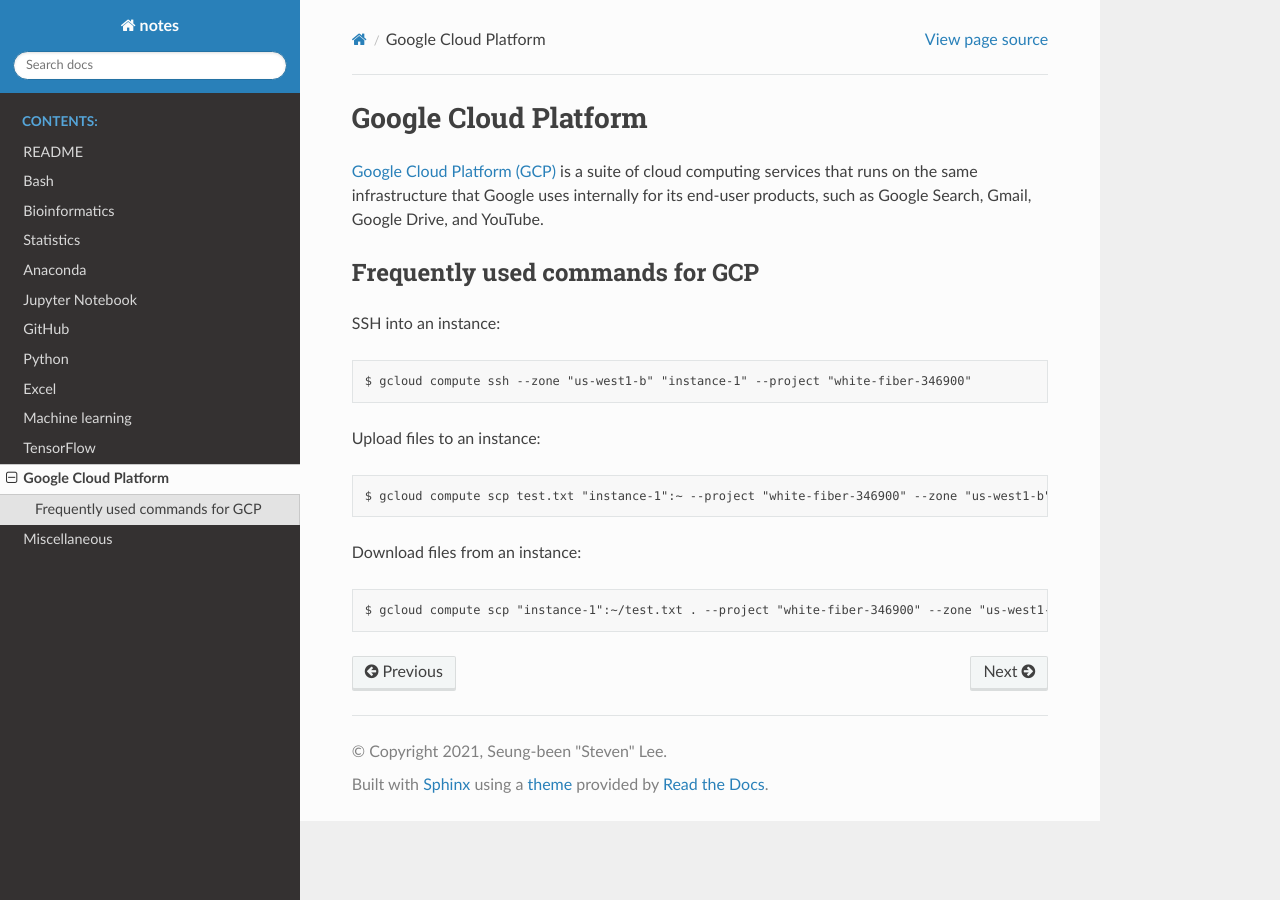
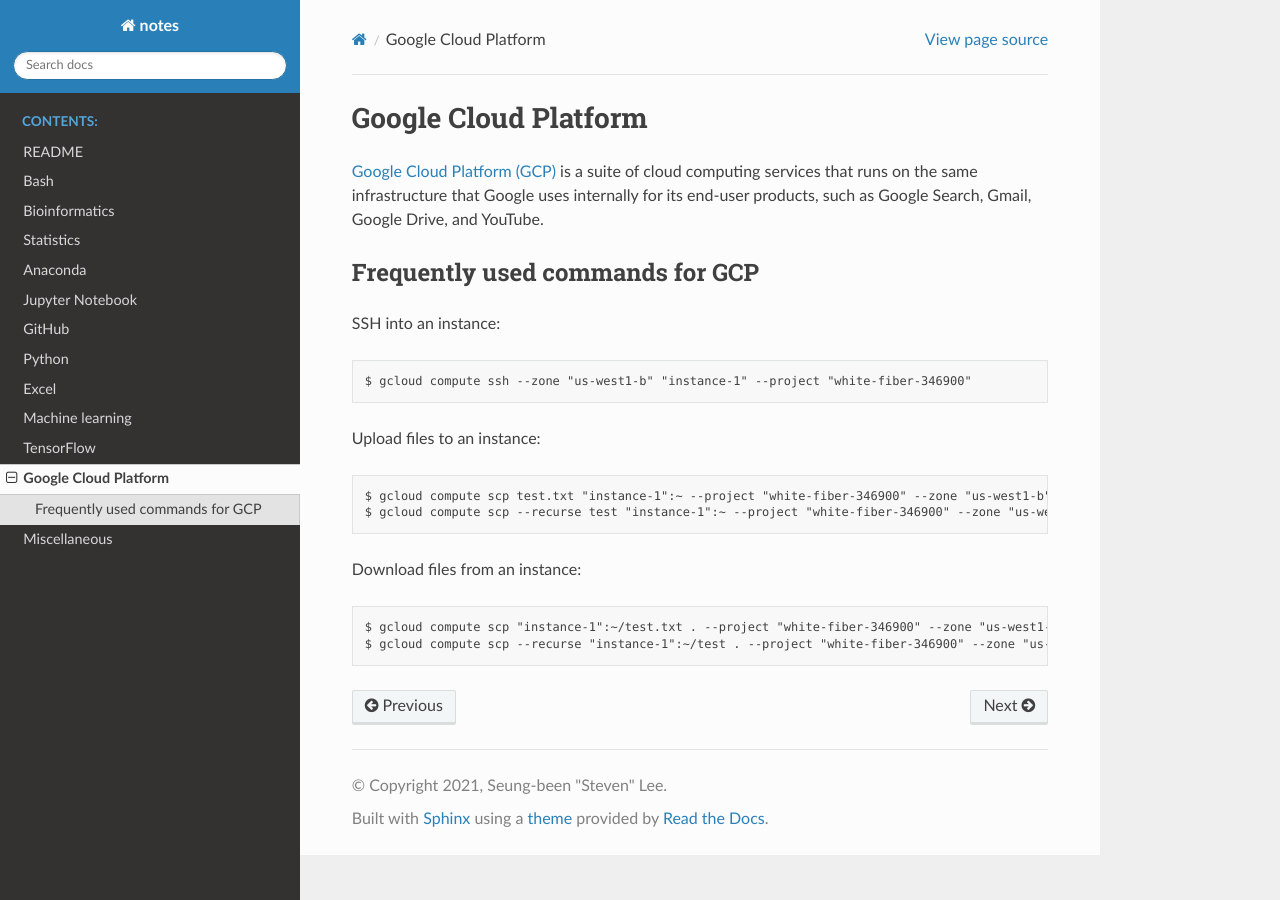
Before and after one commit to sbslee/notes, a Sphinx documentation site: the page built from docs/gcp.rst, in a window 1280 px wide. Built offline with Sphinx 7.4.7 and the Read the Docs theme 2.0.0, drawn with Linux system fonts in a browser that asks for light colours.

Commit message:
Update gcp.rst

```diff
--- a/docs/gcp.rst
+++ b/docs/gcp.rst
@@ -20,9 +20,11 @@ Upload files to an instance:
 .. code-block:: text
 
     $ gcloud compute scp test.txt "instance-1":~ --project "white-fiber-346900" --zone "us-west1-b"
+    $ gcloud compute scp --recurse test "instance-1":~ --project "white-fiber-346900" --zone "us-west1-b"
 
 Download files from an instance:
 
 .. code-block:: text
 
     $ gcloud compute scp "instance-1":~/test.txt . --project "white-fiber-346900" --zone "us-west1-b"
+    $ gcloud compute scp --recurse "instance-1":~/test . --project "white-fiber-346900" --zone "us-west1-b"
```
